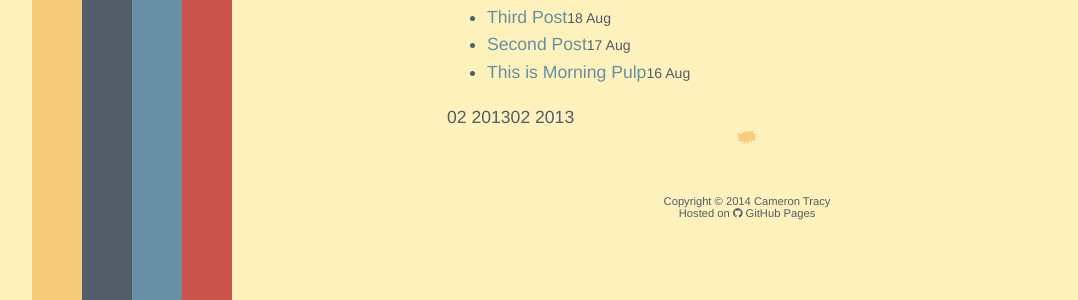
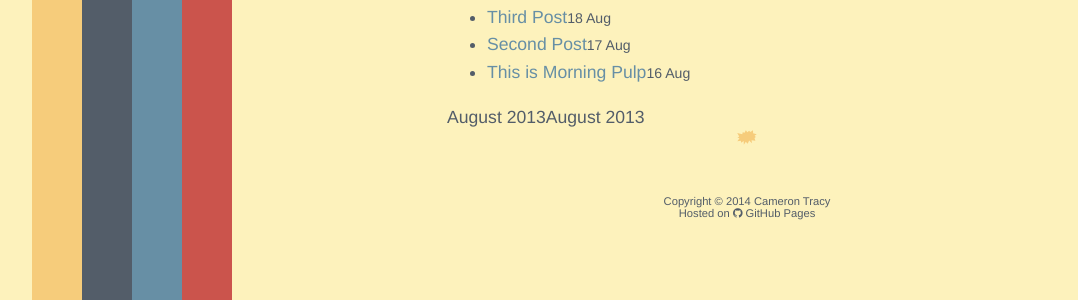
Before and after one commit to thatcameron/jekyll, a Jekyll site: the page built from archive.html, in a window 1280 px wide. Shown: the part 446-746 px from the top of the page, without its empty margins (18-1096 px from the left). Built offline with Jekyll 4.4.1, drawn with Linux system fonts in a browser that asks for light colours; nearby versions of some CDN libraries.

Commit message:
Fixed date format

```diff
--- a/archive.html
+++ b/archive.html
@@ -7,11 +7,11 @@ title: Archive
         {% unless post.next %}
           <ul class="this">
         {% else %}
-          {% assign archiveMonthYear = post.date | date: '%M %Y' %}
-          {% assign archiveNextMonthYear = post.date | date: '%M %Y' %}
+          {% assign archiveMonthYear = post.date | date: '%B %Y' %}
+          {% assign archiveNextMonthYear = post.date | date: '%B %Y' %}
           {% if archiveMonthYear != archiveNextMonthYear %}
             </ul>
-            <h3>{{ post.date | date: '%M %Y' }}</h3>
+            <h3>{{ post.date | date: '%B %Y' }}</h3>
             <ul class="past">
           {% endif %}
         {% endunless %}
```
